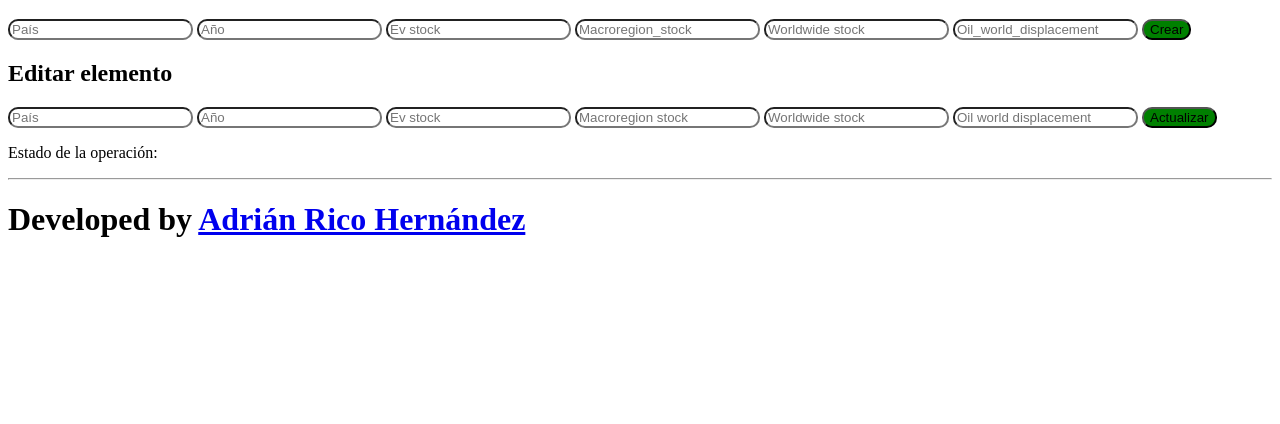
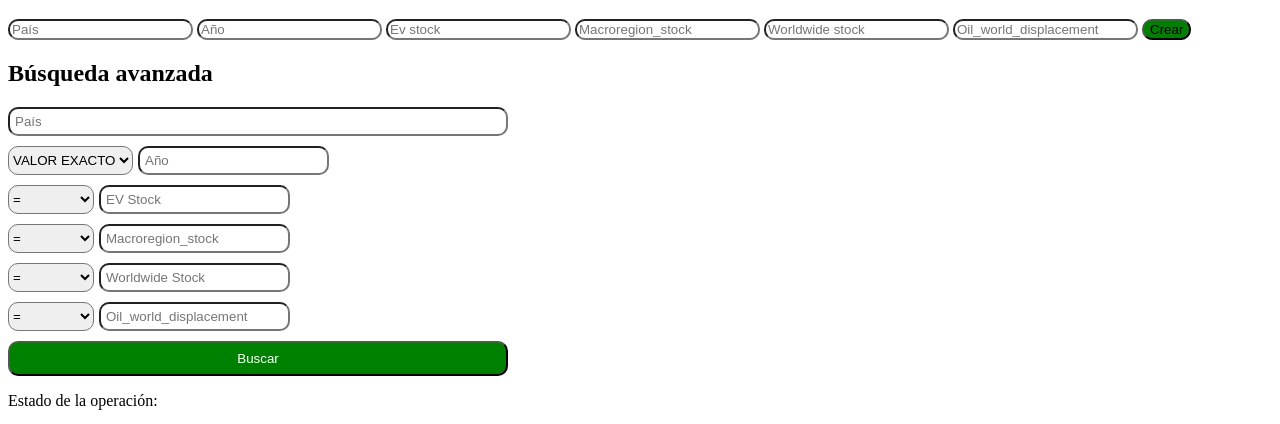
Before and after one commit to JavierPradosA/SOS2526-16, a SvelteKit app in the folder src/front/: page /global-ev-stock-volumes in a window 1280 px wide. Shown: the part 216-640 px from the top of the page. Built offline with nearby package versions, Linux system fonts and the light colour scheme; no server answers.

Commit message:
f09arhFalloPaisExacto

```diff
--- a/src/front/src/routes/global-ev-charging-infrastructures/+page.svelte
+++ b/src/front/src/routes/global-ev-charging-infrastructures/+page.svelte
@@ -51,7 +51,7 @@
 	}
 
 	async function getData_campos() {
-		let url = API;
+		let url = '/api/v1/global-ev-charging-infrastructures';
 		let params = [];
 
 		// COUNTRY (exacto)
--- a/src/front/src/routes/global-ev-stock-volumes/+page.svelte
+++ b/src/front/src/routes/global-ev-stock-volumes/+page.svelte
@@ -1,5 +1,6 @@
 <svelte:head><title>Global EV Stock Volumes</title></svelte:head>
 <script>
+	import { onMount } from "svelte";
 // 🔹 CREAR
 	let pais_crear = $state('');
 	let year_crear = $state('');
@@ -8,13 +9,31 @@
 	let worldwide_stock_crear = $state('');
 	let oil_world_displacement_crear = $state('');
 
-	// 🔹 EDITAR
-	let pais_editar = $state('');
-	let year_editar = $state('');
-	let ev_stock_editar = $state('');
-	let macroregion_stock_editar = $state('');
-	let worldwide_stock_editar = $state('');
-	let oil_world_displacement_editar = $state('');
+//Búsqueda avanzada
+	// REGION_COUNTRY
+	let pais_busqueda = $state('');
+
+	// YEAR
+	let year_mode = $state('eq'); // "eq" o "range"
+	let year_busqueda = $state('');
+	let year_from = $state('');
+	let year_to = $state('');
+
+	// EV_STOCK
+	let ev_stock_busqueda = $state('');
+	let ev_stock_mode = $state('eq'); // eq | gt | lt
+
+	// MACROREGION_STOCK
+	let macroregion_stock_busqueda = $state('');
+	let macroregion_stock_mode = $state('eq');
+
+	// WORLDWIDE_STOCK
+	let worldwide_stock_busqueda = $state('');
+	let worldwide_stock_mode = $state('eq');
+
+	// OIL_WORLD_DISPLACEMENT
+	let oil_world_displacement_busqueda = $state('');
+	let oil_world_displacement_mode = $state('eq');
 
 
 // 🔹 GENERAL
@@ -26,6 +45,48 @@
 	// GET Colección
 	async function getData() {
 		const res = await fetch(URL_API);
+		data = await res.json();
+	}
+
+	//GET AVANZADO
+
+	async function getData_parametro() {
+		let url = URL_API;
+		let params = [];
+
+		// COUNTRY (exacto)
+		if (pais_busqueda) {
+			params.push(`region_country=${pais_busqueda}`);
+		}
+
+		// YEAR
+		if (year_mode === 'eq' && year_busqueda) {
+			params.push(`year=${year_busqueda}`);
+		}
+		if (year_mode === 'range') {
+			if (year_from) params.push(`from=${year_from}`);
+			if (year_to) params.push(`to=${year_to}`);
+		}
+
+		// NUMÉRICOS
+		function addNumeric(field, value, mode) {
+			if (!value) return;
+
+			if (mode === 'eq') params.push(`${field}=${value}`);
+			if (mode === 'gt') params.push(`${field}_gt=${value}`);
+			if (mode === 'lt') params.push(`${field}_lt=${value}`);
+		}
+
+		addNumeric('ev_stock', ev_stock_busqueda, ev_stock_mode);
+		addNumeric('macroregion_stock', macroregion_stock_busqueda, macroregion_stock_mode);
+		addNumeric('worldwide_stock', worldwide_stock_busqueda, worldwide_stock_mode);
+		addNumeric('oil_world_displacement', oil_world_displacement_busqueda, oil_world_displacement_mode);
+
+		if (params.length > 0) {
+			url += '?' + params.join('&');
+		}
+
+		const res = await fetch(url);
 		data = await res.json();
 	}
 
@@ -83,30 +144,9 @@
 		await getData();
 	}
 
-	// PUT
-	async function actualizarElemento() {
-		const res = await fetch(URL_API + `${pais_editar}/${year_editar}`, {
-			method: 'PUT',
-			headers: { 'Content-Type': 'application/json' },
-			body: JSON.stringify({
-				region_country: pais_editar,
-				year: Number(year_editar),
-				ev_stock: Number(ev_stock_editar),
-				macroregion_stock: Number(macroregion_stock_editar),
-				worldwide_stock: Number(worldwide_stock_editar),
-				oil_world_displacement: Number(oil_world_displacement_editar)
-			})
+	onMount(async() => {
+       await getData();
     });
-
-		if (res.status === 200) {
-			mensajeEstado = 'Elemento actualizado';
-			await getData();
-		} else {
-			mensajeEstado = 'Error al actualizar';
-		}
-	}
-
-	// Formulario de edición de registros
 
 </script>
 
@@ -223,60 +263,122 @@
 	<button style="border-radius: 10px; background-color: green;" type="submit">Crear</button>
 </form>
 
+<h2>Búsqueda avanzada</h2>
 
-<h2>Editar elemento</h2>
-
-<form onsubmit={actualizarElemento}>
+<form onsubmit={getData_parametro}
+	style="display: flex; flex-direction: column; gap: 10px; max-width: 500px;"
+>
+	<!-- REGION_COUNTRY -->
 	<input
-		style="border-radius: 10px;"
+		style="border-radius: 10px; padding: 5px;"
 		type="text"
 		placeholder="País"
-		bind:value={pais_editar}
-		readonly
+		bind:value={pais_busqueda}
 	/>
 
+	<!-- YEAR -->
+	<div style="display: flex; gap: 5px;">
+		<select bind:value={year_mode} style="border-radius: 10px;">
+			<option value="eq">VALOR EXACTO</option>
+			<option value="range">Rango</option>
+		</select>
+
+		{#if year_mode === 'eq'}
 			<input
-		style="border-radius: 10px;"
 				type="number"
 				placeholder="Año"
-		bind:value={year_editar}
-		readonly
+				bind:value={year_busqueda}
+				style="border-radius: 10px; padding: 5px;"
 			/>
+		{/if}
+
+		{#if year_mode === 'range'}
+			<input
+				type="number"
+				placeholder="From"
+				bind:value={year_from}
+				style="border-radius: 10px; padding: 5px;"
+			/>
+			<input
+				type="number"
+				placeholder="To"
+				bind:value={year_to}
+				style="border-radius: 10px; padding: 5px;"
+			/>
+		{/if}
+	</div>
+
+	<!-- EV_STOCK -->
+	<div style="display: flex; gap: 5px;">
+		<select bind:value={ev_stock_mode} style="border-radius: 10px;">
+			<option value="eq">=</option>
+			<option value="gt">mayor que</option>
+			<option value="lt">menor que</option>
+		</select>
 
 		<input
-		style="border-radius: 10px;"
 			type="number"
-		placeholder="Ev stock"
-		bind:value={ev_stock_editar}
-		required
+			placeholder="EV Stock"
+			bind:value={ev_stock_busqueda}
+			style="border-radius: 10px; padding: 5px;"
 		/>
+	</div>
+
+	<!-- MACROREGION_STOCK -->
+	<div style="display: flex; gap: 5px;">
+		<select bind:value={macroregion_stock_mode} style="border-radius: 10px;">
+			<option value="eq">=</option>
+			<option value="gt">mayor que</option>
+			<option value="lt">menor que</option>
+		</select>
 
 		<input
-		style="border-radius: 10px;"
 			type="number"
-		placeholder="Macroregion stock"
-		bind:value={macroregion_stock_editar}
-		required
+			placeholder="Macroregion_stock"
+			bind:value={macroregion_stock_busqueda}
+			style="border-radius: 10px; padding: 5px;"
 		/>
+	</div>
+
+	<!-- Worldwide stock -->
+	<div style="display: flex; gap: 5px;">
+		<select bind:value={worldwide_stock_mode} style="border-radius: 10px;">
+			<option value="eq">=</option>
+			<option value="gt">mayor que</option>
+			<option value="lt">menor que</option>
+		</select>
 
 		<input
-		style="border-radius: 10px;"
 			type="number"
-		placeholder="Worldwide stock"
-		bind:value={worldwide_stock_editar}
-		required
+			placeholder="Worldwide Stock"
+			bind:value={worldwide_stock_busqueda}
+			style="border-radius: 10px; padding: 5px;"
 		/>
+	</div>
+
+	<!-- Oil_world_displacement -->
+	<div style="display: flex; gap: 5px;">
+		<select bind:value={oil_world_displacement_mode} style="border-radius: 10px;">
+			<option value="eq">=</option>
+			<option value="gt">mayor que</option>
+			<option value="lt">menor que</option>
+		</select>
 
 		<input
-		style="border-radius: 10px;"
 			type="number"
-		placeholder="Oil world displacement"
-		bind:value={oil_world_displacement_editar}
-		required
+			placeholder="Oil_world_displacement"
+			bind:value={oil_world_displacement_busqueda}
+			style="border-radius: 10px; padding: 5px;"
 		/>
+	</div>
 
-	<button style="border-radius: 10px; background-color: green;" type="submit">Actualizar</button>
+	<!-- BOTÓN -->
+	<button type="submit" style="border-radius: 10px; background-color: green; color: white; padding: 8px;"
+	>Buscar
+	</button>
 </form>
+
+
 
 <p>Estado de la operación:</p>
 {mensajeEstado}
```
Also changed, not shown: src/front/src/routes/+page.svelte (+4 -3 lines). Lines whose indentation alone changed are shown as unchanged.
